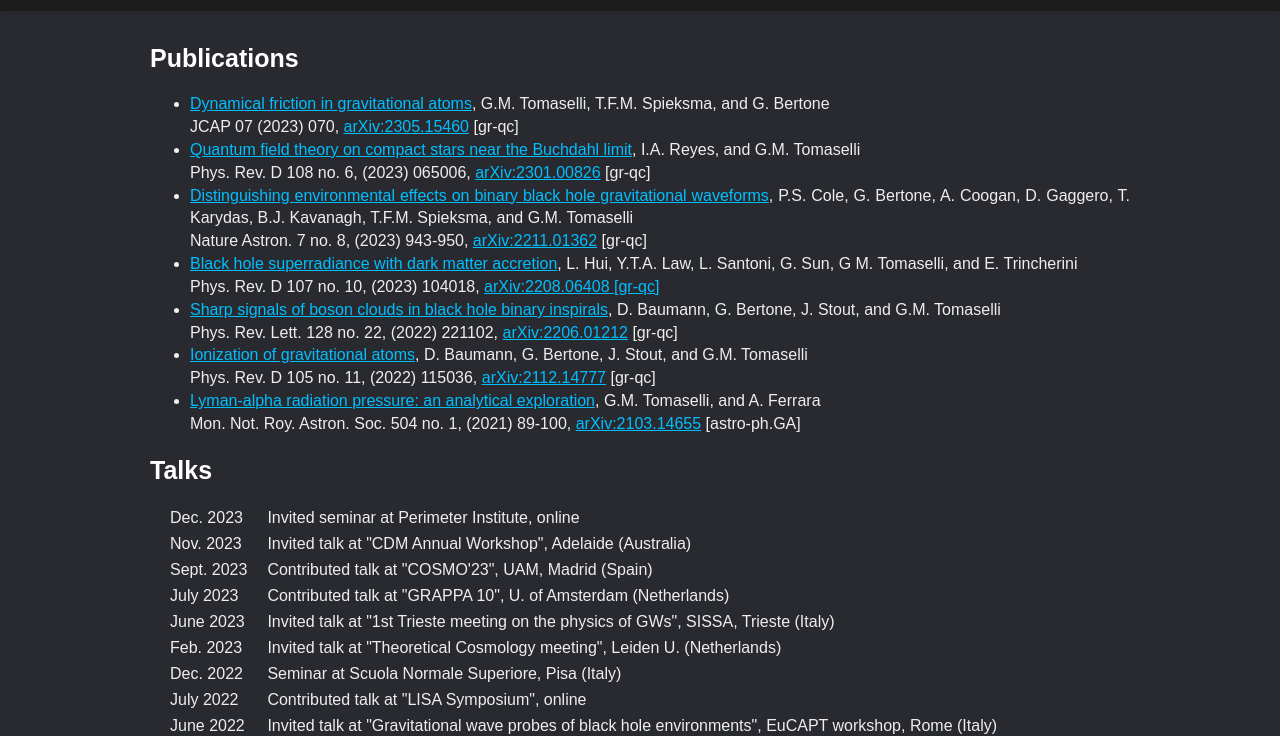
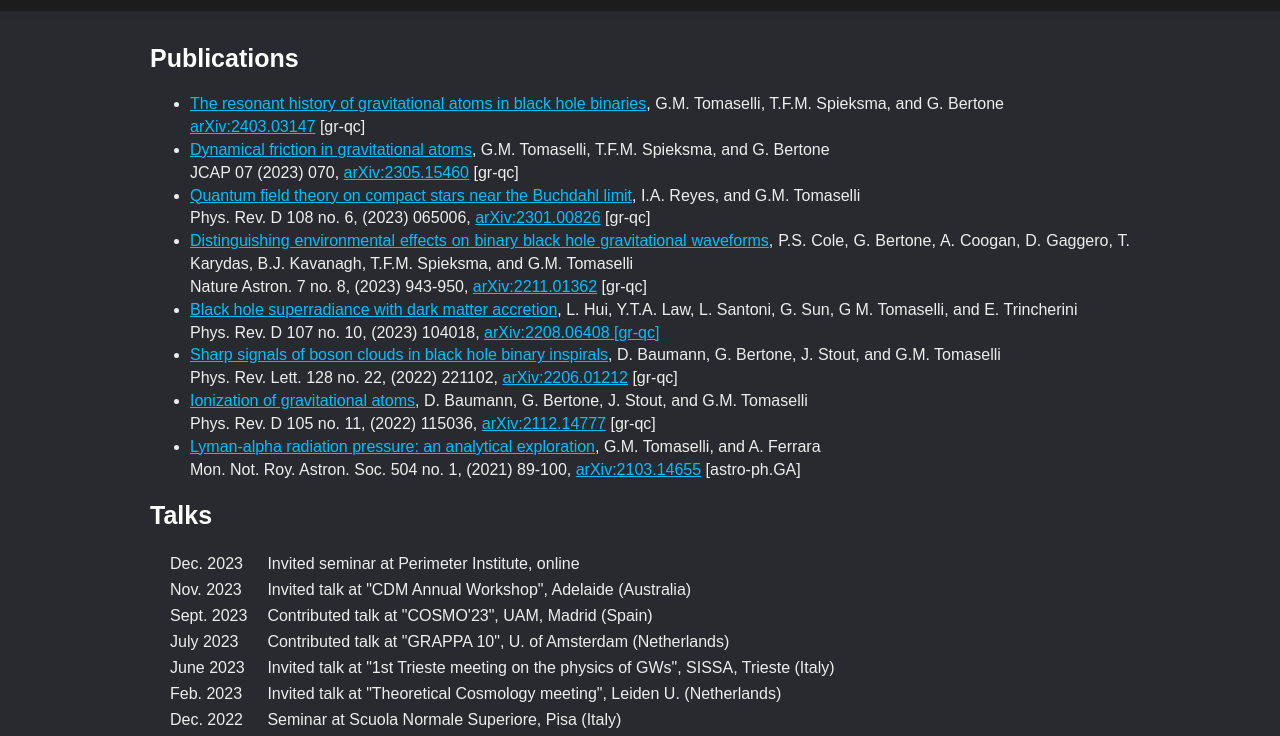
Before and after one commit to GimmyTomas/gimmytomas.github.io, a plain HTML site: page research.html in a window 1280 px wide. Shown: the part 58-794 px from the top of the page. Drawn offline with Linux system fonts and the light colour scheme.

Commit message:
Added the history paper

```diff
--- a/research.html
+++ b/research.html
@@ -71,6 +71,7 @@
 <div id='content'>
     <h1>Publications</h1>
     <ul>
+        <li><a href='https://inspirehep.net/literature/2764918'>The resonant history of gravitational atoms in black hole binaries</a>, G.M. Tomaselli, T.F.M. Spieksma, and G. Bertone<br><a href='https://arxiv.org/abs/2403.03147'>arXiv:2403.03147</a> [gr-qc]</li>
         <li><a href='https://inspirehep.net/literature/2662583'>Dynamical friction in gravitational atoms</a>, G.M. Tomaselli, T.F.M. Spieksma, and G. Bertone<br>JCAP 07 (2023) 070, <a href='https://arxiv.org/abs/2305.15460'>arXiv:2305.15460</a> [gr-qc]</li>
         <li><a href='https://inspirehep.net/literature/2620253'>Quantum field theory on compact stars near the Buchdahl limit</a>, I.A. Reyes, and G.M. Tomaselli<br>Phys. Rev. D 108 no. 6, (2023) 065006, <a href='https://arxiv.org/abs/2301.00826'>arXiv:2301.00826</a> [gr-qc]</li>
         <li><a href='https://inspirehep.net/literature/2689644'>Distinguishing environmental effects on binary black hole gravitational waveforms</a>, P.S. Cole, G. Bertone, A. Coogan, D. Gaggero, T. Karydas, B.J. Kavanagh, T.F.M. Spieksma, and G.M. Tomaselli<br>Nature Astron. 7 no. 8, (2023) 943-950, <a href='https://arxiv.org/abs/2211.01362'>arXiv:2211.01362</a> [gr-qc]</li>
```
Also changed, not shown: 1 other file. Lines whose indentation alone changed are shown as unchanged.
